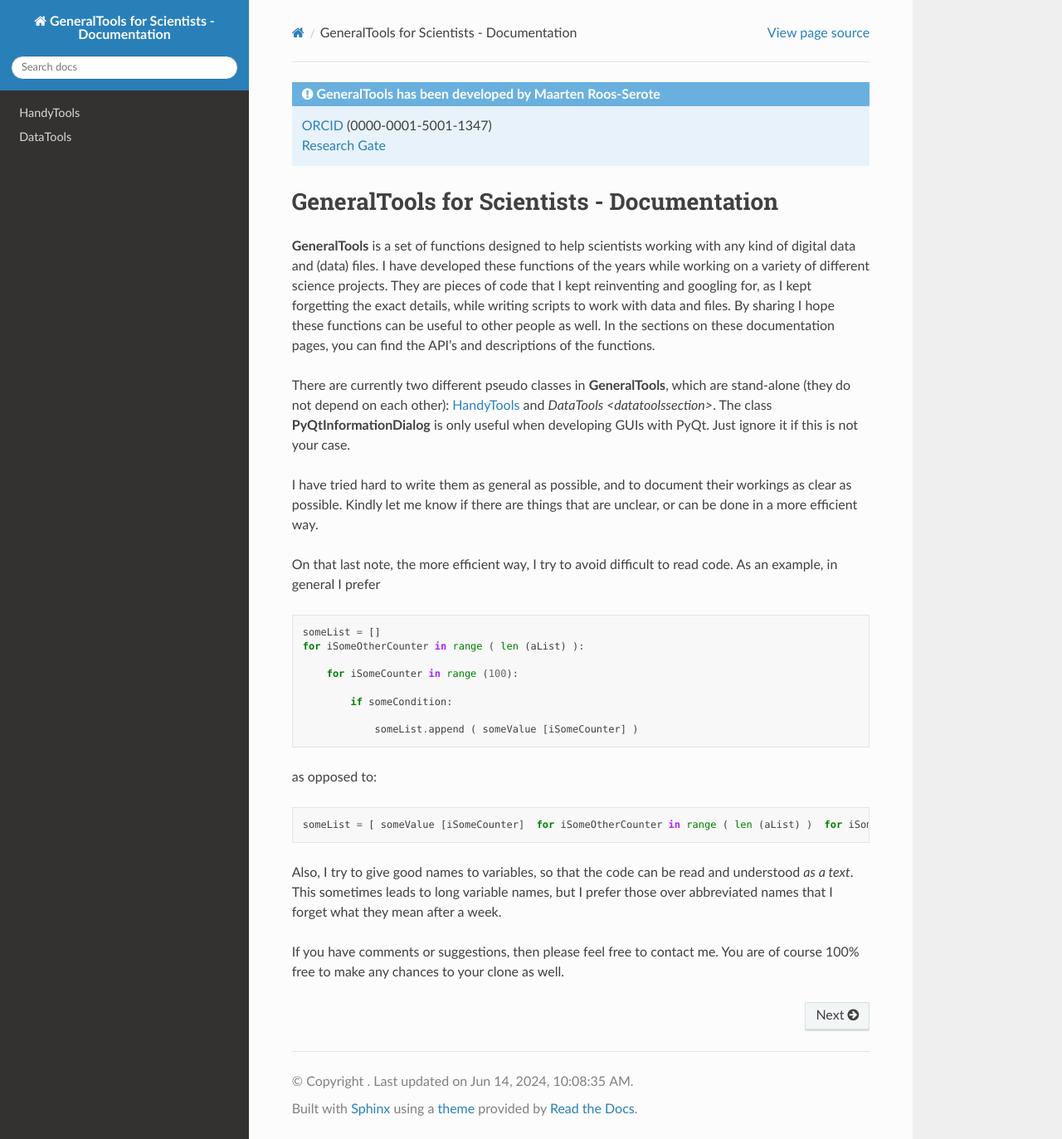
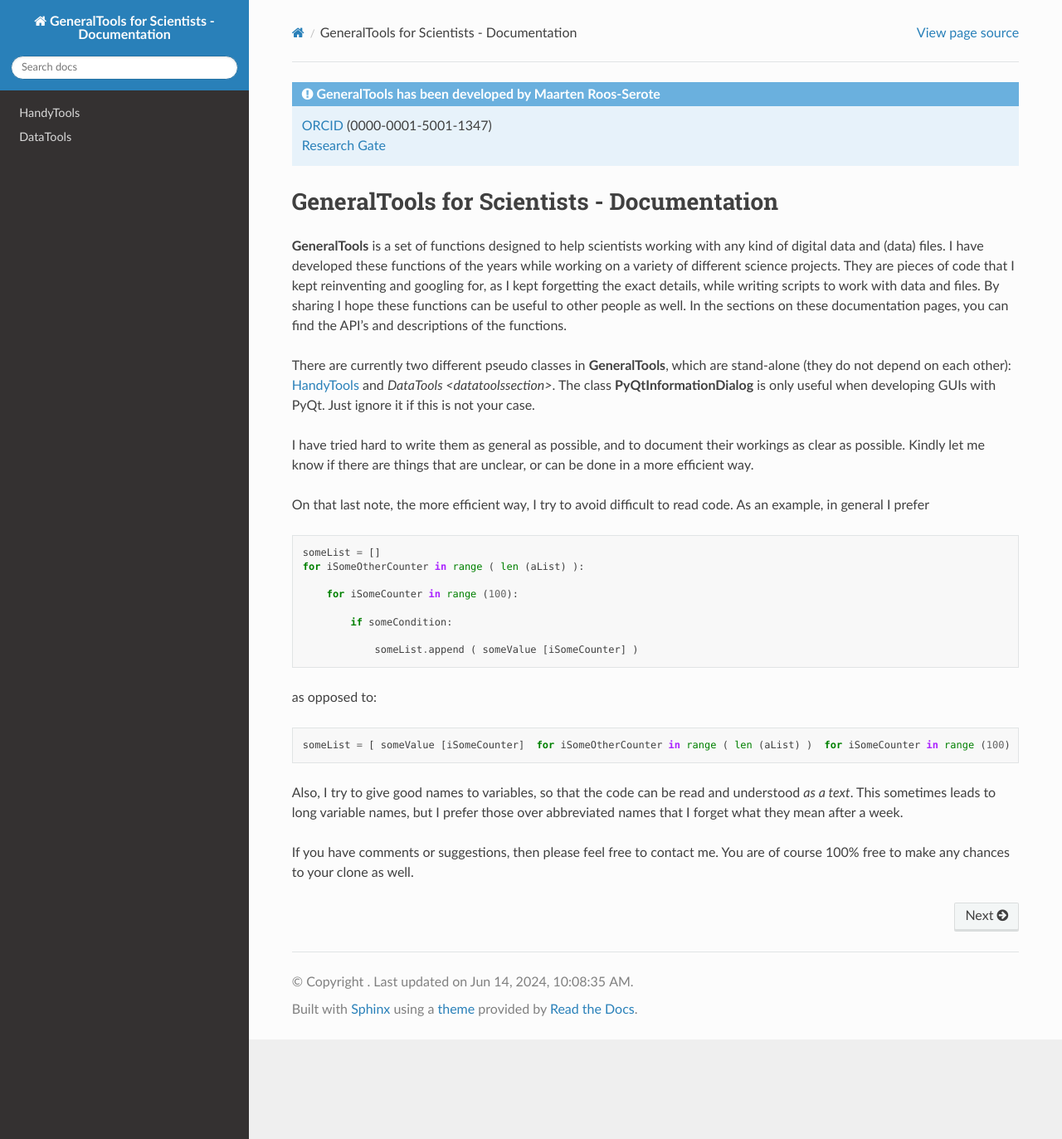
Before and after one commit to PleaseStateTheNatureOfYourInquiry/GeneralTools, a Sphinx documentation site: the page built from docs/index.rst, in a window 1280 px wide and 1373 px high. Shown: the whole window at 83% size. Built offline with Sphinx 7.4.7 and the Read the Docs theme 2.0.0, drawn with Linux system fonts in a browser that asks for light colours.

Commit message:
css for the docs

```diff
--- a/docs/conf.py
+++ b/docs/conf.py
@@ -71,6 +71,6 @@
 # I added this based on the entry of 4 August 2022 in https://github.com/readthedocs/sphinx_rtd_theme/issues/301
 # The issue was that the sphinx_rtd_theme has a bug of placing the equation numbers above te equations, and not to the right of them.
 # This seems to solve it, or rather, it is a work-around.
-# html_css_files = ['css/custom.css']
+html_css_files = ['css/custom.css']
 
 html_last_updated_fmt = '%b %d, %Y, %X'
```
